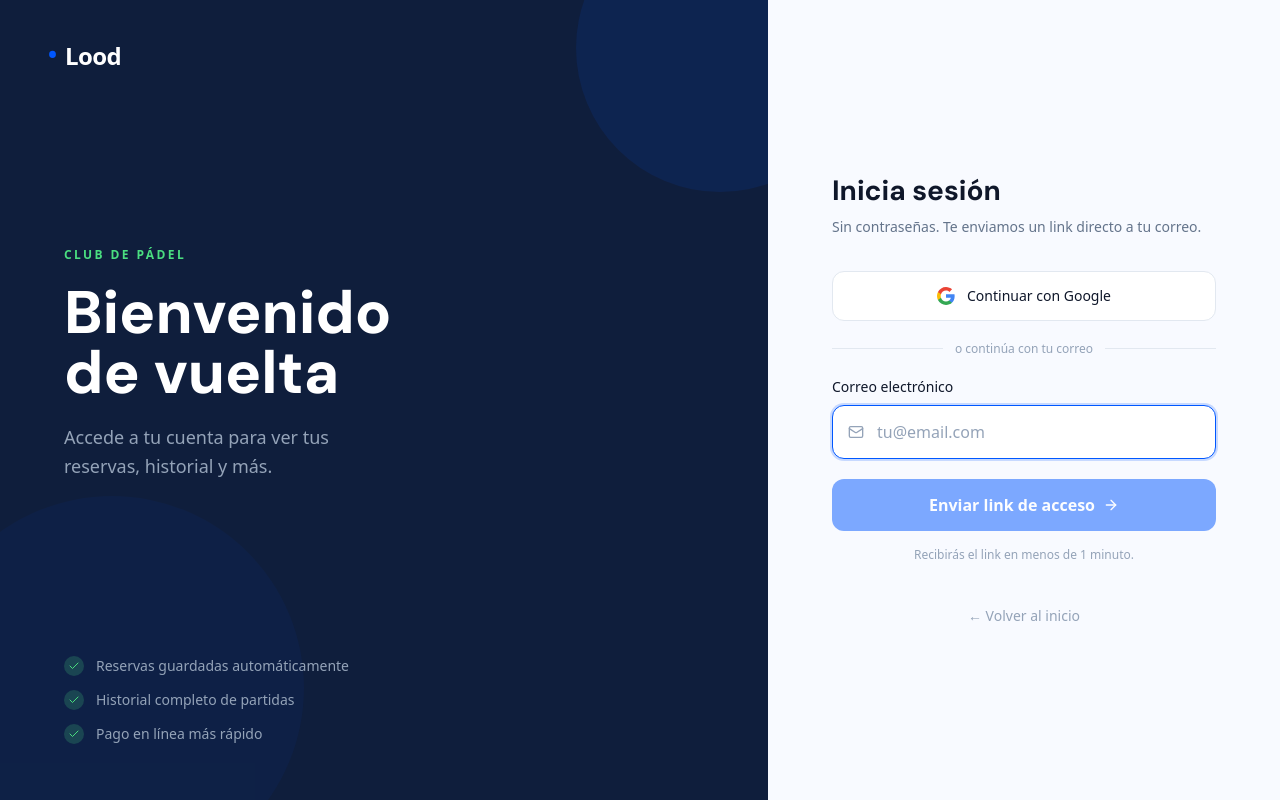
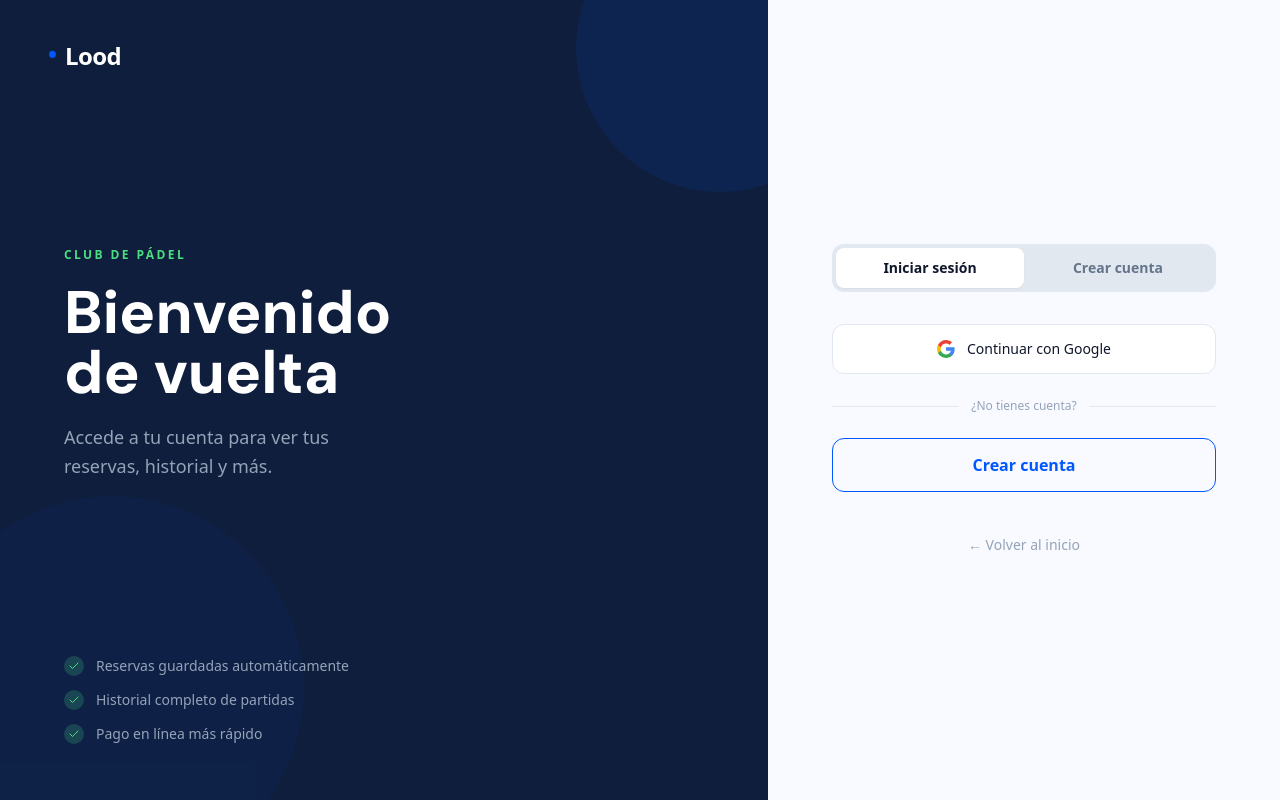
Before and after one commit to noviqsoporte/reservas-padel, a Next.js app: page /auth in a window 1280 px wide. Built offline with nearby package versions, Linux system fonts and the light colour scheme.

Commit message:
rediseño de outh

```diff
--- a/src/app/auth/page.tsx
+++ b/src/app/auth/page.tsx
@@ -1,11 +1,11 @@
 "use client";
 
 import { useState, Suspense } from "react";
-import { useSearchParams } from "next/navigation";
+import { useRouter, useSearchParams } from "next/navigation";
 import { createClient } from "@/lib/supabase/client";
 import Link from "next/link";
 import { motion, AnimatePresence } from "framer-motion";
-import { Mail, ArrowRight, Check } from "lucide-react";
+import { Check, User, Phone, Mail, ArrowLeft, KeyRound } from "lucide-react";
 
 function GoogleIcon() {
     return (
@@ -18,14 +18,37 @@ function GoogleIcon() {
     );
 }
 
-function AuthForm() {
+function Spinner() {
+    return (
+        <svg className="animate-spin w-4 h-4" fill="none" viewBox="0 0 24 24">
+            <circle className="opacity-25" cx="12" cy="12" r="10" stroke="currentColor" strokeWidth="4" />
+            <path className="opacity-75" fill="currentColor" d="M4 12a8 8 0 018-8V0C5.373 0 0 5.373 0 12h4z" />
+        </svg>
+    );
+}
+
+const inputClass =
+    "w-full border border-[#e2e8f0] rounded-xl pl-11 pr-4 py-3.5 focus:outline-none focus:border-[#0057FF] focus:ring-2 focus:ring-[#0057FF]/20 text-[#0f172a] placeholder:text-[#94a3b8] transition-all bg-white";
+
+const btnPrimary =
+    "w-full bg-[#0057FF] text-white font-semibold py-3.5 rounded-xl hover:bg-[#0041cc] active:scale-[0.98] transition-all disabled:opacity-50 disabled:cursor-not-allowed flex items-center justify-center gap-2 text-base";
+
+function AuthFormWithTab({
+    tab,
+    setTab,
+}: {
+    tab: "login" | "register";
+    setTab: (t: "login" | "register") => void;
+}) {
+    const router = useRouter();
     const searchParams = useSearchParams();
     const next = searchParams.get("next");
 
-    const [email, setEmail] = useState("");
+    const [registerStep, setRegisterStep] = useState<"form" | "otp">("form");
+    const [formData, setFormData] = useState({ nombre: "", telefono: "", email: "" });
+    const [otpCode, setOtpCode] = useState("");
     const [loading, setLoading] = useState(false);
     const [loadingGoogle, setLoadingGoogle] = useState(false);
-    const [sent, setSent] = useState(false);
     const [error, setError] = useState("");
 
     const handleGoogleSignIn = async () => {
@@ -40,66 +63,73 @@ function AuthForm() {
         setLoadingGoogle(false);
     };
 
-    const handleSubmit = async (e: React.FormEvent) => {
-        e.preventDefault();
-        if (!email.trim()) return;
+    const sendOtp = async () => {
         setLoading(true);
         setError("");
-
         const supabase = createClient();
-        const redirectTo = `${window.location.origin}/auth/callback${next ? `?next=${encodeURIComponent(next)}` : ""}`;
         const { error: authError } = await supabase.auth.signInWithOtp({
-            email: email.trim().toLowerCase(),
-            options: { shouldCreateUser: true, emailRedirectTo: redirectTo },
+            email: formData.email.trim().toLowerCase(),
+            options: {
+                shouldCreateUser: true,
+                data: {
+                    nombre: formData.nombre.trim(),
+                    telefono: formData.telefono.trim(),
+                },
+            },
         });
-
         setLoading(false);
         if (authError) {
-            setError("Hubo un error al enviar el link. Intenta de nuevo.");
+            setError("Hubo un error al enviar el código. Intenta de nuevo.");
         } else {
-            setSent(true);
+            setRegisterStep("otp");
         }
+    };
+
+    const handleRegisterSubmit = async (e: React.FormEvent) => {
+        e.preventDefault();
+        await sendOtp();
+    };
+
+    const handleVerifyOtp = async (e: React.FormEvent) => {
+        e.preventDefault();
+        setLoading(true);
+        setError("");
+        const supabase = createClient();
+        const { error: verifyError } = await supabase.auth.verifyOtp({
+            email: formData.email.trim().toLowerCase(),
+            token: otpCode.trim(),
+            type: "email",
+        });
+        setLoading(false);
+        if (verifyError) {
+            setError("Código incorrecto o expirado. Intenta de nuevo.");
+        } else {
+            router.push(next ?? "/");
+        }
+    };
+
+    const switchToLogin = () => {
+        setTab("login");
+        setRegisterStep("form");
+        setError("");
+        setOtpCode("");
+    };
+
+    const switchToRegister = () => {
+        setTab("register");
+        setRegisterStep("form");
+        setError("");
+        setOtpCode("");
     };
 
     return (
         <AnimatePresence mode="wait">
-            {sent ? (
+            {tab === "login" ? (
                 <motion.div
-                    key="success"
-                    initial={{ opacity: 0, scale: 0.96 }}
-                    animate={{ opacity: 1, scale: 1 }}
-                    transition={{ duration: 0.3 }}
-                    className="text-center py-4"
-                >
-                    <motion.div
-                        initial={{ scale: 0 }}
-                        animate={{ scale: 1 }}
-                        transition={{ type: "spring", stiffness: 300, damping: 20, delay: 0.1 }}
-                        className="w-16 h-16 bg-green-100 rounded-full flex items-center justify-center mx-auto mb-5"
-                    >
-                        <Mail className="w-8 h-8 text-green-600" />
-                    </motion.div>
-                    <h2 className="text-2xl font-bold text-[#0f172a] mb-2">¡Revisa tu correo!</h2>
-                    <p className="text-[#64748b] text-sm leading-relaxed">
-                        Te enviamos un link a{" "}
-                        <strong className="text-[#0f172a]">{email}</strong>.<br />
-                        Haz clic en él para acceder a tu cuenta.
-                    </p>
-                    <p className="text-xs text-[#94a3b8] mt-4">
-                        El link expira en 1 hora. Revisa también tu carpeta de spam.
-                    </p>
-                    <button
-                        onClick={() => { setSent(false); setEmail(""); }}
-                        className="mt-6 text-sm text-[#0057FF] hover:underline"
-                    >
-                        Usar otro correo
-                    </button>
-                </motion.div>
-            ) : (
-                <motion.div
-                    key="form"
-                    initial={{ opacity: 0 }}
-                    animate={{ opacity: 1 }}
+                    key="login"
+                    initial={{ opacity: 0, x: -12 }}
+                    animate={{ opacity: 1, x: 0 }}
+                    exit={{ opacity: 0, x: 12 }}
                     transition={{ duration: 0.2 }}
                 >
                     {next && (
@@ -111,31 +141,74 @@ function AuthForm() {
                         </div>
                     )}
 
-                    {/* Google sign-in */}
                     <button
                         type="button"
                         onClick={handleGoogleSignIn}
                         disabled={loadingGoogle}
                         className="w-full flex items-center justify-center gap-3 border border-[#e2e8f0] bg-white rounded-xl py-3.5 text-sm font-medium text-[#0f172a] hover:border-[#94a3b8] hover:shadow-sm active:scale-[0.98] transition-all disabled:opacity-60 disabled:cursor-not-allowed"
                     >
-                        {loadingGoogle ? (
-                            <svg className="animate-spin w-4 h-4 text-[#64748b]" fill="none" viewBox="0 0 24 24">
-                                <circle className="opacity-25" cx="12" cy="12" r="10" stroke="currentColor" strokeWidth="4" />
-                                <path className="opacity-75" fill="currentColor" d="M4 12a8 8 0 018-8V0C5.373 0 0 5.373 0 12h4z" />
-                            </svg>
-                        ) : (
-                            <GoogleIcon />
-                        )}
+                        {loadingGoogle ? <Spinner /> : <GoogleIcon />}
                         Continuar con Google
                     </button>
 
-                    <div className="flex items-center gap-3 my-5">
+                    <div className="flex items-center gap-3 my-6">
                         <div className="flex-1 h-px bg-[#e2e8f0]" />
-                        <span className="text-xs text-[#94a3b8] whitespace-nowrap">o continúa con tu correo</span>
+                        <span className="text-xs text-[#94a3b8] whitespace-nowrap">¿No tienes cuenta?</span>
                         <div className="flex-1 h-px bg-[#e2e8f0]" />
                     </div>
 
-                    <form onSubmit={handleSubmit} className="space-y-5">
+                    <button
+                        type="button"
+                        onClick={switchToRegister}
+                        className="w-full border border-[#0057FF] text-[#0057FF] font-semibold py-3.5 rounded-xl hover:bg-[#0057FF]/5 active:scale-[0.98] transition-all text-base"
+                    >
+                        Crear cuenta
+                    </button>
+                </motion.div>
+            ) : registerStep === "form" ? (
+                <motion.div
+                    key="register-form"
+                    initial={{ opacity: 0, x: 12 }}
+                    animate={{ opacity: 1, x: 0 }}
+                    exit={{ opacity: 0, x: -12 }}
+                    transition={{ duration: 0.2 }}
+                >
+                    <form onSubmit={handleRegisterSubmit} className="space-y-4">
+                        <div>
+                            <label className="block text-sm font-medium text-[#0f172a] mb-2">
+                                Nombre completo
+                            </label>
+                            <div className="relative">
+                                <User className="absolute left-4 top-1/2 -translate-y-1/2 w-4 h-4 text-[#94a3b8]" />
+                                <input
+                                    type="text"
+                                    value={formData.nombre}
+                                    onChange={(e) => setFormData({ ...formData, nombre: e.target.value })}
+                                    placeholder="Tu nombre"
+                                    required
+                                    autoFocus
+                                    className={inputClass}
+                                />
+                            </div>
+                        </div>
+
+                        <div>
+                            <label className="block text-sm font-medium text-[#0f172a] mb-2">
+                                Teléfono
+                            </label>
+                            <div className="relative">
+                                <Phone className="absolute left-4 top-1/2 -translate-y-1/2 w-4 h-4 text-[#94a3b8]" />
+                                <input
+                                    type="tel"
+                                    value={formData.telefono}
+                                    onChange={(e) => setFormData({ ...formData, telefono: e.target.value })}
+                                    placeholder="+52 55 0000 0000"
+                                    required
+                                    className={inputClass}
+                                />
+                            </div>
+                        </div>
+
                         <div>
                             <label className="block text-sm font-medium text-[#0f172a] mb-2">
                                 Correo electrónico
@@ -144,12 +217,11 @@ function AuthForm() {
                                 <Mail className="absolute left-4 top-1/2 -translate-y-1/2 w-4 h-4 text-[#94a3b8]" />
                                 <input
                                     type="email"
-                                    value={email}
-                                    onChange={(e) => setEmail(e.target.value)}
+                                    value={formData.email}
+                                    onChange={(e) => setFormData({ ...formData, email: e.target.value })}
                                     placeholder="tu@email.com"
                                     required
-                                    autoFocus
-                                    className="w-full border border-[#e2e8f0] rounded-xl pl-11 pr-4 py-3.5 focus:outline-none focus:border-[#0057FF] focus:ring-2 focus:ring-[#0057FF]/20 text-[#0f172a] placeholder:text-[#94a3b8] transition-all bg-white"
+                                    className={inputClass}
                                 />
                             </div>
                         </div>
@@ -160,31 +232,86 @@ function AuthForm() {
                             </p>
                         )}
 
-                        <button
-                            type="submit"
-                            disabled={loading || !email.trim()}
-                            className="w-full bg-[#0057FF] text-white font-semibold py-3.5 rounded-xl hover:bg-[#0041cc] active:scale-[0.98] transition-all disabled:opacity-50 disabled:cursor-not-allowed flex items-center justify-center gap-2 text-base"
-                        >
-                            {loading ? (
-                                <>
-                                    <svg className="animate-spin w-4 h-4" fill="none" viewBox="0 0 24 24">
-                                        <circle className="opacity-25" cx="12" cy="12" r="10" stroke="currentColor" strokeWidth="4" />
-                                        <path className="opacity-75" fill="currentColor" d="M4 12a8 8 0 018-8V0C5.373 0 0 5.373 0 12h4z" />
-                                    </svg>
-                                    Enviando...
-                                </>
-                            ) : (
-                                <>
-                                    Enviar link de acceso
-                                    <ArrowRight className="w-4 h-4" />
-                                </>
-                            )}
+                        <button type="submit" disabled={loading} className={btnPrimary}>
+                            {loading ? <><Spinner /> Enviando...</> : "Crear cuenta"}
                         </button>
                     </form>
 
-                    <p className="text-xs text-[#94a3b8] text-center mt-4">
-                        Recibirás el link en menos de 1 minuto.
+                    <p className="text-sm text-[#64748b] text-center mt-5">
+                        ¿Ya tienes cuenta?{" "}
+                        <button
+                            type="button"
+                            onClick={switchToLogin}
+                            className="text-[#0057FF] hover:underline font-medium"
+                        >
+                            Inicia sesión
+                        </button>
                     </p>
+                </motion.div>
+            ) : (
+                <motion.div
+                    key="otp"
+                    initial={{ opacity: 0, scale: 0.97 }}
+                    animate={{ opacity: 1, scale: 1 }}
+                    exit={{ opacity: 0, scale: 0.97 }}
+                    transition={{ duration: 0.2 }}
+                >
+                    <div className="text-center mb-6">
+                        <div className="w-14 h-14 bg-[#eff6ff] rounded-full flex items-center justify-center mx-auto mb-4">
+                            <KeyRound className="w-7 h-7 text-[#0057FF]" />
+                        </div>
+                        <p className="text-sm text-[#64748b] leading-relaxed">
+                            Ingresa el código que enviamos a{" "}
+                            <strong className="text-[#0f172a]">{formData.email}</strong>
+                        </p>
+                    </div>
+
+                    <form onSubmit={handleVerifyOtp} className="space-y-4">
+                        <input
+                            type="text"
+                            inputMode="numeric"
+                            value={otpCode}
+                            onChange={(e) => setOtpCode(e.target.value.replace(/\D/g, "").slice(0, 6))}
+                            placeholder="000000"
+                            maxLength={6}
+                            required
+                            autoFocus
+                            className="w-full border border-[#e2e8f0] rounded-xl px-4 py-4 focus:outline-none focus:border-[#0057FF] focus:ring-2 focus:ring-[#0057FF]/20 text-[#0f172a] placeholder:text-[#94a3b8] transition-all bg-white text-center text-2xl font-bold tracking-[0.4em]"
+                        />
+
+                        {error && (
+                            <p className="text-red-500 text-sm bg-red-50 border border-red-200 rounded-lg px-3 py-2 text-center">
+                                {error}
+                            </p>
+                        )}
+
+                        <button
+                            type="submit"
+                            disabled={loading || otpCode.length < 6}
+                            className={btnPrimary}
+                        >
+                            {loading ? <><Spinner /> Verificando...</> : "Verificar código"}
+                        </button>
+                    </form>
+
+                    <div className="flex flex-col items-center gap-3 mt-5">
+                        <button
+                            type="button"
+                            onClick={sendOtp}
+                            disabled={loading}
+                            className="text-sm text-[#0057FF] hover:underline disabled:opacity-50"
+                        >
+                            Reenviar código
+                        </button>
+                        <button
+                            type="button"
+                            onClick={() => { setRegisterStep("form"); setError(""); setOtpCode(""); }}
+                            className="text-sm text-[#94a3b8] hover:text-[#0f172a] flex items-center gap-1 transition-colors"
+                        >
+                            <ArrowLeft className="w-3.5 h-3.5" />
+                            Cambiar email
+                        </button>
+                    </div>
                 </motion.div>
             )}
         </AnimatePresence>
@@ -198,15 +325,15 @@ const bullets = [
 ];
 
 export default function AuthPage() {
+    const [tab, setTab] = useState<"login" | "register">("login");
+
     return (
         <div className="min-h-screen flex">
-            {/* ── Left column — 60%, dark blue, desktop only ── */}
+            {/* Left column */}
             <div className="hidden lg:flex lg:w-[60%] bg-[#0f1e3c] flex-col relative overflow-hidden">
-                {/* Decorative blobs */}
                 <div className="absolute -top-24 -right-24 w-72 h-72 rounded-full bg-[#0057FF]/10 pointer-events-none" />
                 <div className="absolute -bottom-20 -left-20 w-96 h-96 rounded-full bg-[#0057FF]/5 pointer-events-none" />
 
-                {/* Logo */}
                 <div className="relative px-12 pt-10">
                     <Link href="/" className="flex items-center gap-2 w-fit">
                         <span className="text-[#0057FF] font-bold text-2xl leading-none -mt-1">•</span>
@@ -214,7 +341,6 @@ export default function AuthPage() {
                     </Link>
                 </div>
 
-                {/* Hero text — centered vertically */}
                 <div className="relative flex-1 flex flex-col justify-center px-16">
                     <p className="text-[#4ade80] text-xs font-bold tracking-[0.2em] uppercase mb-5">
                         Club de Pádel
@@ -227,7 +353,6 @@ export default function AuthPage() {
                     </p>
                 </div>
 
-                {/* Bottom bullets */}
                 <div className="relative px-16 pb-14 space-y-3.5">
                     {bullets.map((b) => (
                         <div key={b} className="flex items-center gap-3">
@@ -240,9 +365,8 @@ export default function AuthPage() {
                 </div>
             </div>
 
-            {/* ── Right column — 40% desktop, full mobile ── */}
+            {/* Right column */}
             <div className="w-full lg:w-[40%] bg-[#f8faff] flex flex-col">
-                {/* Mobile-only logo */}
                 <div className="lg:hidden px-8 pt-8">
                     <Link href="/" className="flex items-center gap-2 w-fit">
                         <span className="text-[#0057FF] font-bold text-xl leading-none -mt-1">•</span>
@@ -250,20 +374,28 @@ export default function AuthPage() {
                     </Link>
                 </div>
 
-                {/* Form centered vertically */}
                 <div className="flex-1 flex items-center justify-center px-8 py-12">
                     <div className="w-full max-w-sm">
-                        <div className="mb-8">
-                            <h2 className="text-[28px] font-bold text-[#0f172a] mb-2 leading-tight">
-                                Inicia sesión
-                            </h2>
-                            <p className="text-[#64748b] text-sm leading-relaxed">
-                                Sin contraseñas. Te enviamos un link directo a tu correo.
-                            </p>
+                        {/* Tabs */}
+                        <div className="flex bg-[#e2e8f0] rounded-xl p-1 mb-8">
+                            {(["login", "register"] as const).map((t) => (
+                                <button
+                                    key={t}
+                                    type="button"
+                                    onClick={() => setTab(t)}
+                                    className={`flex-1 py-2.5 text-sm font-semibold rounded-lg transition-all ${
+                                        tab === t
+                                            ? "bg-white text-[#0f172a] shadow-sm"
+                                            : "text-[#64748b] hover:text-[#0f172a]"
+                                    }`}
+                                >
+                                    {t === "login" ? "Iniciar sesión" : "Crear cuenta"}
+                                </button>
+                            ))}
                         </div>
 
                         <Suspense fallback={null}>
-                            <AuthForm />
+                            <AuthFormWithTab tab={tab} setTab={setTab} />
                         </Suspense>
 
                         <div className="mt-10 text-center">
```
